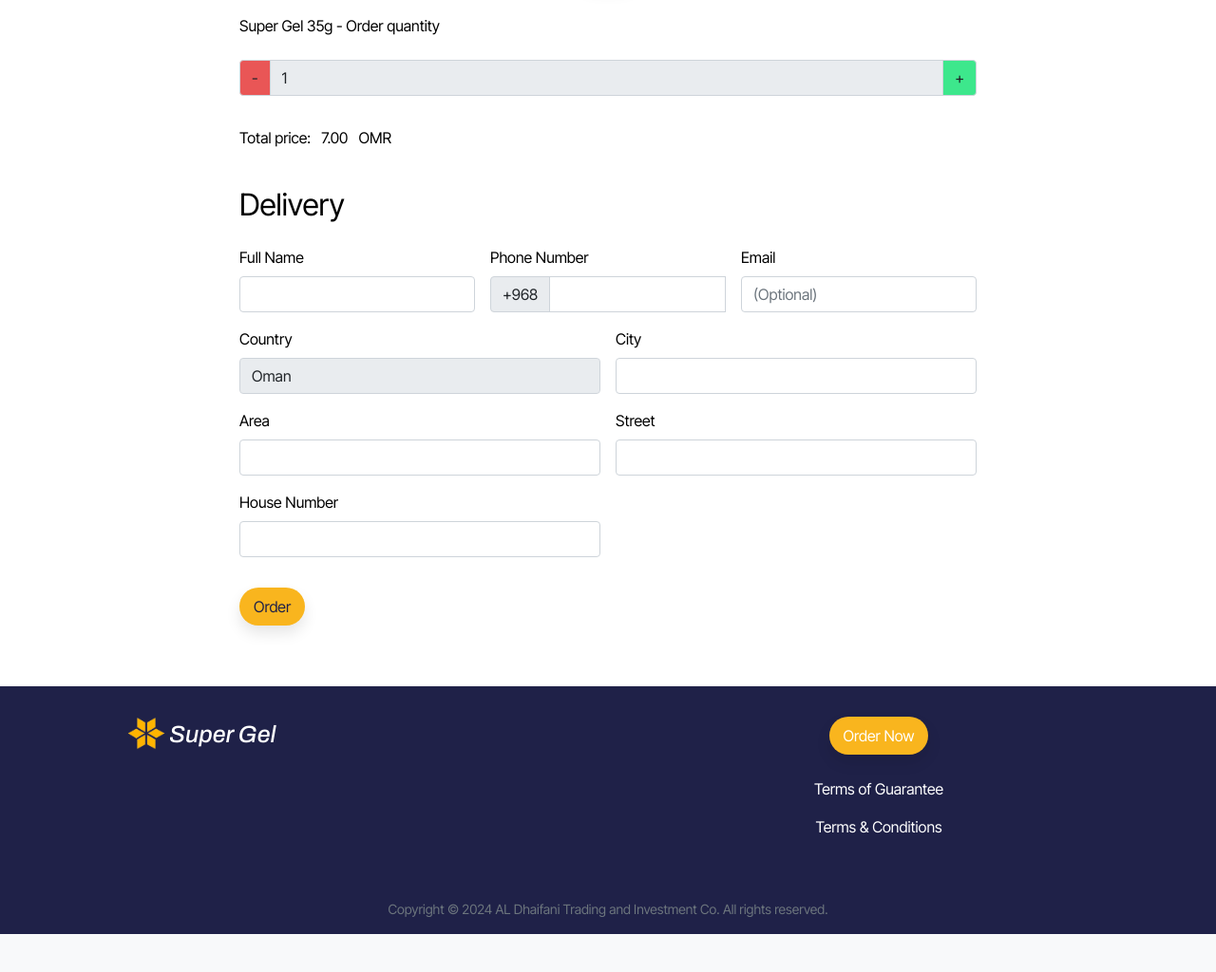
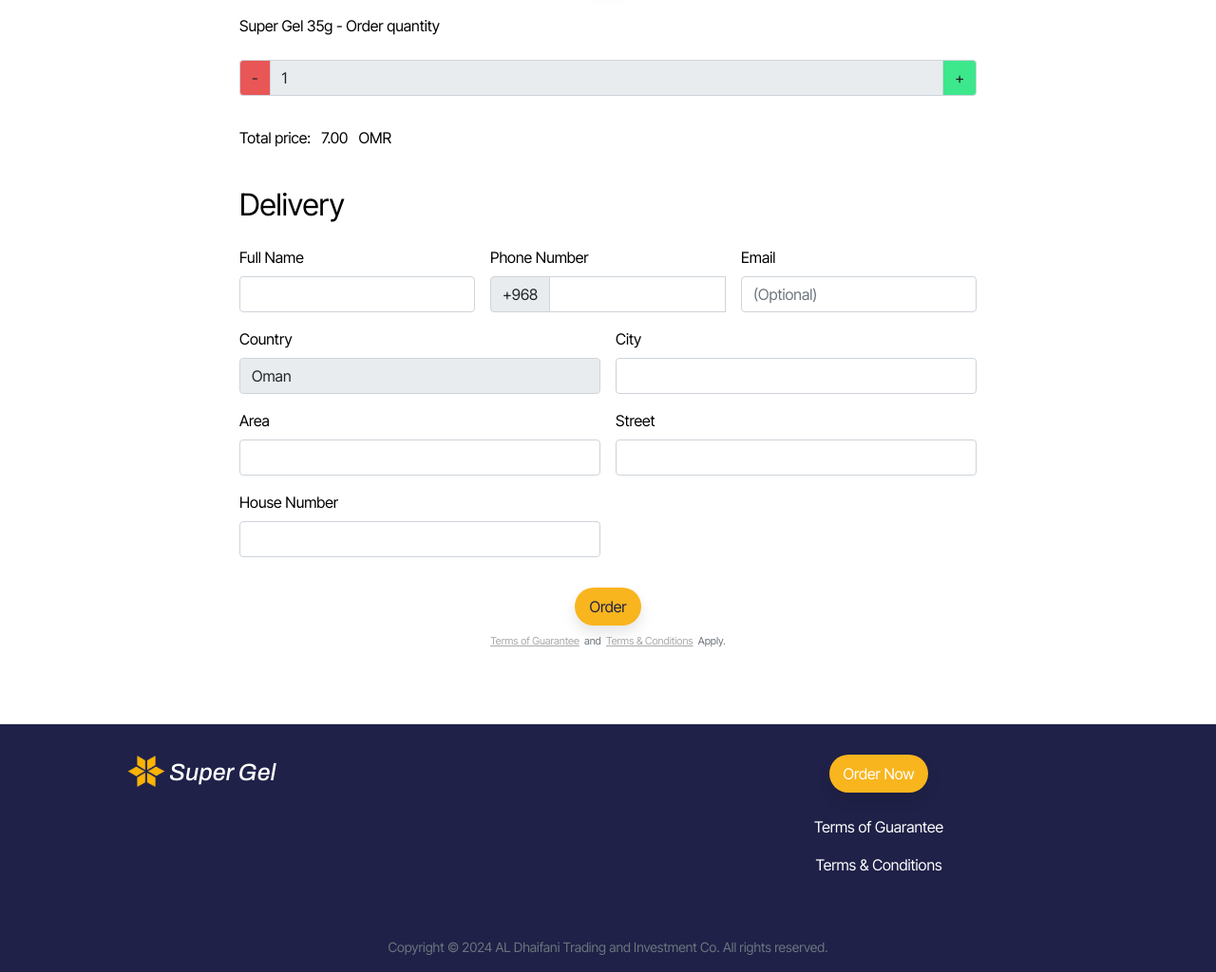
Before and after one commit to aldhaifani/aldhaifanispc.com-i_flaskapp, a Flask app: page /en/order_now in a window 1280 px wide. Shown: the part 150-1174 px from the top of the page at 95% size. Before the commit the page ends 1134 px from the top, so only its background shows below. Run offline with Flask 3, Linux system fonts and the light colour scheme; parts of the project's set-up code (start-up, migrations or seed data) failed here and were passed over.

Commit message:
order now terms

```diff
--- a/public/static/css/order_now-style.css
+++ b/public/static/css/order_now-style.css
@@ -25,5 +25,14 @@
 }
 
 .flash-container {
-  margin-top: 2rem;
+	margin-top: 2rem;
 }
+
+.terms_text,
+.terms_text > a {
+	color: darkgrey;
+}
+
+.terms_text {
+	font-size: 11px;
+}
--- a/public/templates/order_now.html
+++ b/public/templates/order_now.html
@@ -112,8 +112,12 @@
           Please provide a valid House Number.
         </div>
       </div>
-      <div class="col-12">
+      <div class="col-12 text-center">
         <button class="btn btn-primary" type="save" style="margin-top: 1rem;">Order</button>
+        <p class="mt-2 text-muted terms_text d-flex justify-content-center"><a href="/i/en/terms_guarantee">Terms
+            of
+            Guarantee</a> &nbsp; and &nbsp; <a href="/i/en/terms_and_conditions" style="width: fit-content;"">Terms &
+            Conditions</a> &nbsp; Apply.</p>
       </div>
     </form>
   </div>
@@ -121,5 +125,5 @@
 {% endblock %}
 
 {% block scripts %}
-<script src="{{ url_for('static', filename='js/order_now.js') }}"></script>
-{% endblock %}
+<script src=" {{ url_for('static', filename='js/order_now.js' ) }}"></script>
+            {% endblock %}
```
Also changed, not shown: public/templates/order_now-rtl.html (+5 -2 lines).
